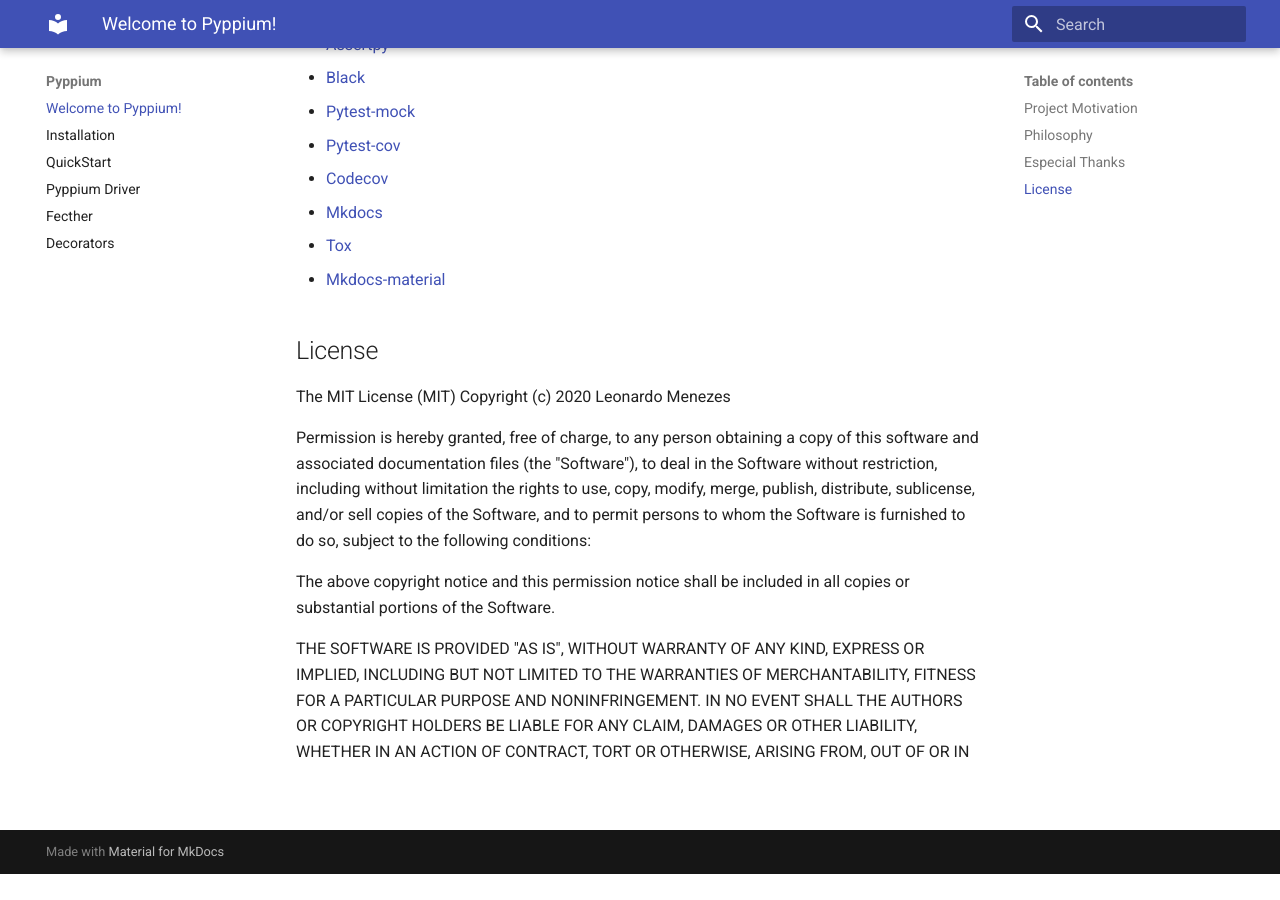
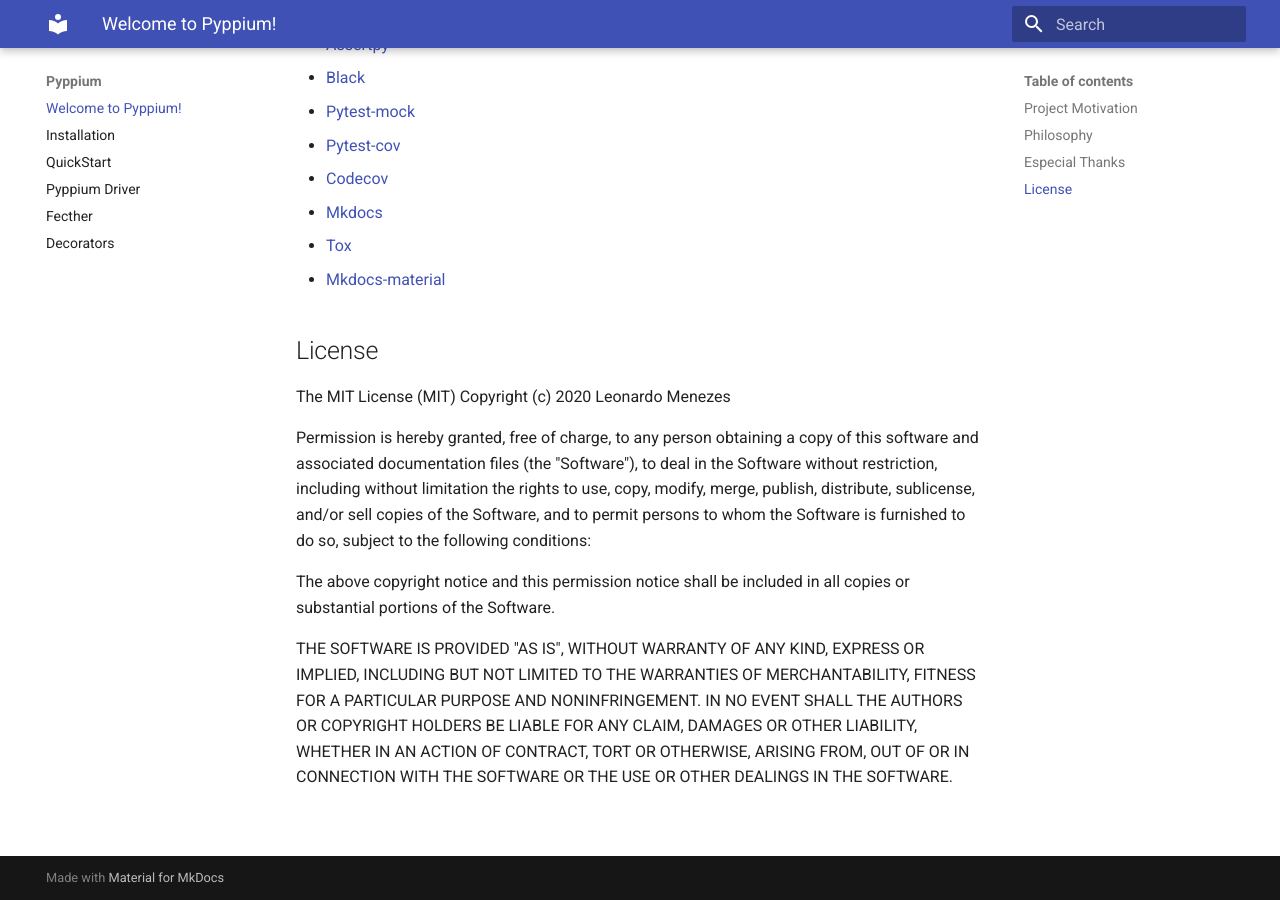
Before and after one commit to leomenezessz/pyppium, an MkDocs documentation site: the page built from docs/index.md, in a window 1280 px wide and 900 px high, scrolled down 1043 px. Built offline with MkDocs 1.6.1 and Material for MkDocs 9.7.7, drawn with Linux system fonts in a browser that asks for light colours; emoji names are drawn with the system emoji font; before the commit the page ends 1917 px from its top, so only the background shows below that.

```diff
--- a/docs/index.md
+++ b/docs/index.md
@@ -60,6 +60,8 @@ Pyppium trying to work on technical layer to abstract some appium behaviours to
  MERCHANTABILITY, FITNESS FOR A PARTICULAR PURPOSE AND NONINFRINGEMENT.
  IN NO EVENT SHALL THE AUTHORS OR COPYRIGHT HOLDERS BE LIABLE FOR ANY CLAIM,
  DAMAGES OR OTHER LIABILITY, WHETHER IN AN ACTION OF CONTRACT, TORT OR
- OTHERWISE, ARISING FROM, OUT OF OR IN
+ OTHERWISE, ARISING FROM, OUT OF OR IN CONNECTION WITH THE SOFTWARE OR THE USE
+ OR OTHER DEALINGS IN THE SOFTWARE.
+
 
  <br />
```
Also changed, not shown: README.md (+3 -3 lines).
